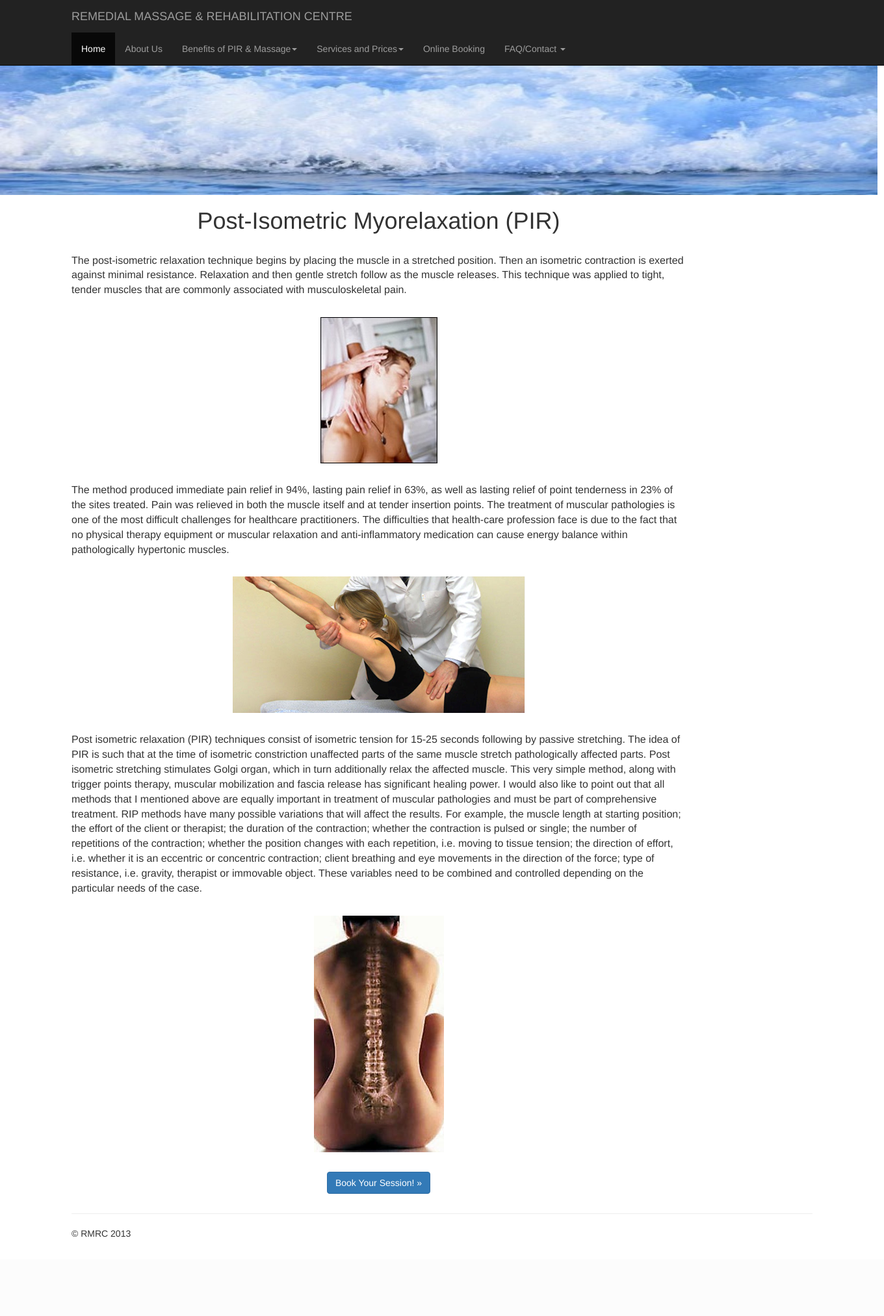
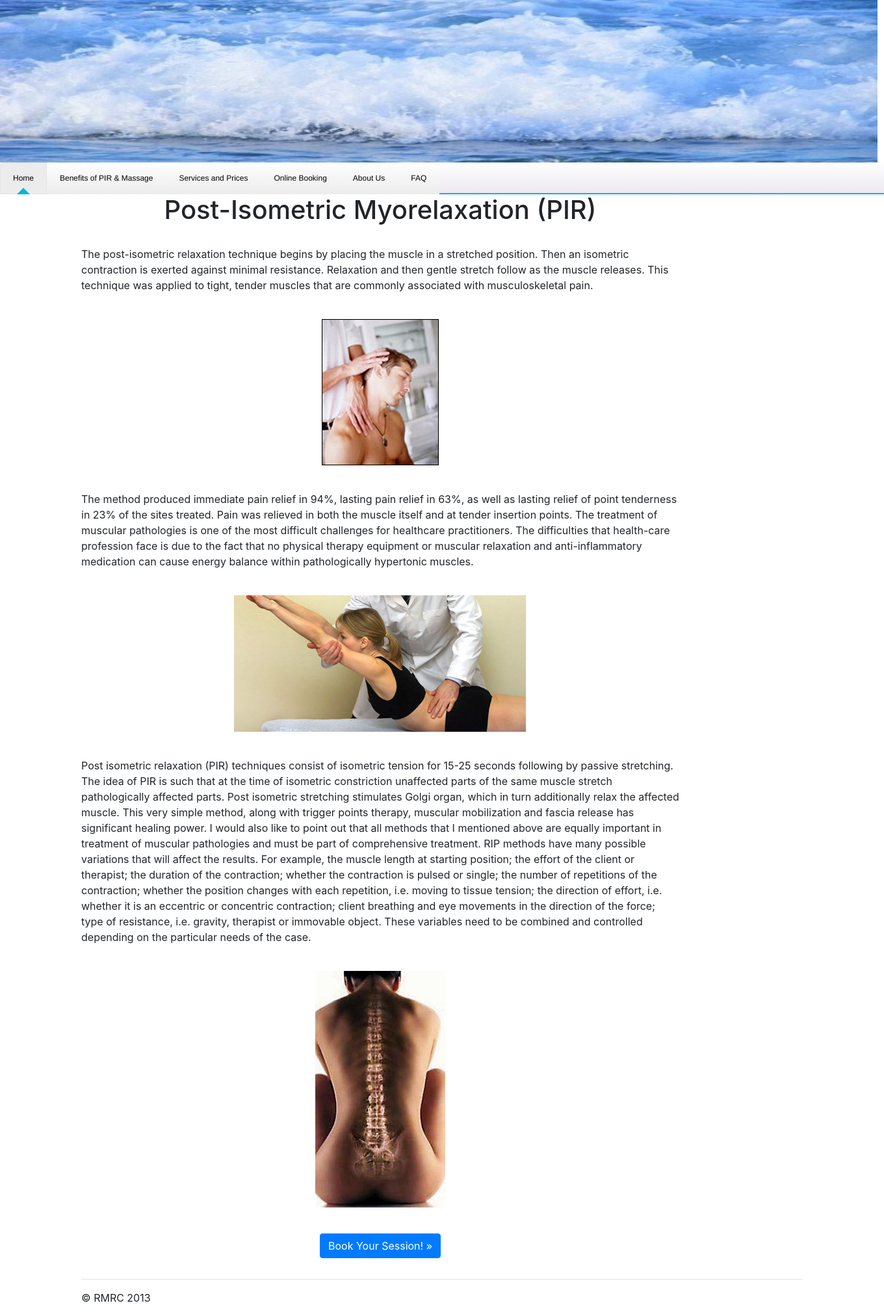
Before and after one commit to nickpunch13/rmrc6, a PHP site: page /benefits.html in a window 1360 px wide. Shown: the whole page at 65% size. Before the commit the page ends 1904 px from the top, so only its background shows below. Run offline with PHP 8.4, Linux system fonts and the light colour scheme; some libraries are stand-ins or nearby versions.

Commit message:
2 new types of menus

```diff
--- a/benefits.html
+++ b/benefits.html
@@ -7,13 +7,14 @@
     <meta name="author" content="">
     <link rel="shortcut icon" href="./assets/ico/favicon.png">
 
-    <title>Remedial Massage & Rehabilitation Center</title>
+    <title>Remedial Massage & Rehabilitation Centre</title>
 
 
     <link href="./dist/css/bootstrap.css" rel="stylesheet">
 
 
-    <link href="jumbotron.css" rel="stylesheet">
+    <link rel='stylesheet' type='text/css' href='styles1.css' />
+	<script src='http://ajax.googleapis.com/ajax/libs/jquery/1.10.2/jquery.min.js'></script>
 
     <!-- HTML5 shim and Respond.js IE8 support of HTML5 elements and media queries -->
     <!--[if lt IE 9]>
@@ -23,53 +24,37 @@
 </head>
 
 <body>
+<img src="./img/yMa2IlRJOOE.jpg" alt='test' width='1350' height='250'>
 
-<div class="navbar navbar-inverse navbar-fixed-top">
-    <div class="container">
-        <div class="navbar-header">
-            <button type="button" class="navbar-toggle" data-toggle="collapse" data-target=".navbar-collapse">
-                <span class="icon-bar"></span>
-                <span class="icon-bar"></span>
-                <span class="icon-bar"></span>
-            </button>
-            <a class="navbar-brand" href="home.html">REMEDIAL MASSAGE & REHABILITATION CENTRE</a>
-        </div>
-        <div class="navbar-collapse collapse">
-            <ul class="nav navbar-nav">
-                <li class="active"><a href="home.html">Home</a></li>
-                <li><a href="about.html">About Us</a></li>
-				<li class="dropdown">
-                    <a href="#" class="dropdown-toggle" data-toggle="dropdown" onmouseover="click()">Benefits of PIR & Massage<b class="caret"></b></a>
-                    <ul class="dropdown-menu">
-                        <li><a href="benefits.html">Benefits of Post - Isometric Myorelaxation</a></li>
-                        <li><a href="why_remedial.html">Types of Massage</a></li>
+<div id='cssmenu'>
+<ul>
+   <li class='active'><a href='home.html'><span>Home</span></a></li>
+   <li class='has-sub'><a href='benefits.html'><span>Benefits of PIR & Massage</span></a>
+      <ul>
+         <li><a href='benefits.html'><span>Benefits of Post - Isometric Myorelaxation</span></a></li>
+         <li class='last'><a href='why_remedial.html'><span>Types of Massage</span></a></li>
       </ul>
    </li>
-				<li class="dropdown">
-                    <a href="#" class="dropdown-toggle" data-toggle="dropdown" onmouseover="click()">Services and Prices<b class="caret"></b></a>
-                    <ul class="dropdown-menu">
-                        <li><a href="services.html">Services</a></li>
-                        <li><a href="hot_deals.html">Hot Deals</a></li>
+   <li class='has-sub'><a href='services.html'><span>Services and Prices</span></a>
+      <ul>
+         <li><a href='services.html'><span>Services</span></a></li>
+         <li class='last'><a href='hot_deals.html'><span>Hot Deals</span></a></li>
       </ul>
    </li>
-				<li><a href="http://tompit.appointy.com">Online Booking</a></li>
-                <li class="dropdown">
-                    <a href="#" class="dropdown-toggle" data-toggle="dropdown" onmouseover="click()">FAQ/Contact <b class="caret"></b></a>
-                    <ul class="dropdown-menu">
-						<li><a href="contact.html">Contact Us</a></li>
-                        <li><a href="faq.html">Frequently Asked Questions</a></li>
-                        <li><a href="Historyformdownload.docx">Download Health History Report</a></li>
+   <li><a href='http://tompit.appointy.com'><span>Online Booking</span></a></li>
+   <li class='has-sub'><a href='about.html'><span>About Us</span></a>
+      <ul>
+         <li class='last'><a href='contact.html'><span>Contact Us</span></a></li>
+      </ul>
+   </li>
+   <li class='has-sub last'><a href='faq.html'><span>FAQ</span></a>
+      <ul>
+         <li><a href='faq.html'><span>Frequently Asked Questions</span></a></li>
+         <li class='last'><a href='Historyformdownload.docx'><span>Download Health History Form</span></a></li>
       </ul>
    </li>
 </ul>
-
-            <form class="navbar-form navbar-right">
-
-        </div><!--/.navbar-collapse -->
 </div>
-</div>
-
-<img src="./img/yMa2IlRJOOE.jpg" alt='test' width='1350' height='250'>
 
 <div class="container">
 
--- /dev/null
+++ b/styles1.css
@@ -0,0 +1,158 @@
+#cssmenu ul,
+#cssmenu li,
+#cssmenu span,
+#cssmenu a {
+  margin: 0;
+  padding: 0;
+  position: relative;
+}
+#cssmenu {
+  height: 49px;
+  border-radius: 5px 5px 0 0;
+  -moz-border-radius: 5px 5px 0 0;
+  -webkit-border-radius: 5px 5px 0 0;
+  background: #fefefe;
+  background: -moz-linear-gradient(top, #fefefe 0%, #eee9f0 100%);
+  background: -webkit-gradient(linear, left top, left bottom, color-stop(0%, #fefefe), color-stop(100%, #eee9f0));
+  background: -webkit-linear-gradient(top, #fefefe 0%, #eee9f0 100%);
+  background: -o-linear-gradient(top, #fefefe 0%, #eee9f0 100%);
+  background: -ms-linear-gradient(top, #fefefe 0%, #eee9f0 100%);
+  background: linear-gradient(top, #fefefe 0%, #eee9f0 100%);
+  border-bottom: 2px solid #00b8d9;
+  width: auto;
+}
+#cssmenu:after,
+#cssmenu ul:after {
+  content: '';
+  display: block;
+  clear: both;
+}
+#cssmenu a {
+  background: #fefefe;
+  background: -moz-linear-gradient(top, #fefefe 0%, #ececec 100%);
+  background: -webkit-gradient(linear, left top, left bottom, color-stop(0%, #fefefe), color-stop(100%, #ececec));
+  background: -webkit-linear-gradient(top, #fefefe 0%, #ececec 100%);
+  background: -o-linear-gradient(top, #fefefe 0%, #ececec 100%);
+  background: -ms-linear-gradient(top, #fefefe 0%, #ececec 100%);
+  background: linear-gradient(top, #fefefe 0%, #ececec 100%);
+  color: #000;
+  display: inline-block;
+  font-family: Helvetica, Arial, Verdana, sans-serif;
+  font-size: 12px;
+  line-height: 49px;
+  padding: 0 20px;
+  text-decoration: none;
+}
+#cssmenu ul {
+  list-style: none;
+}
+#cssmenu > ul {
+  float: left;
+}
+#cssmenu > ul > li {
+  float: left;
+}
+#cssmenu > ul > li > a {
+  color: #000;
+  font-size: 12px;
+}
+#cssmenu > ul > li:hover:after {
+  content: '';
+  display: block;
+  width: 0;
+  height: 0;
+  position: absolute;
+  left: 50%;
+  bottom: 0;
+  border-left: 10px solid transparent;
+  border-right: 10px solid transparent;
+  border-bottom: 10px solid #00b8d9;
+  margin-left: -10px;
+}
+#cssmenu > ul > li:first-child > a {
+  border-radius: 5px 0 0 0;
+  -moz-border-radius: 5px 0 0 0;
+  -webkit-border-radius: 5px 0 0 0;
+}
+#cssmenu > ul > li.active:after {
+  content: '';
+  display: block;
+  width: 0;
+  height: 0;
+  position: absolute;
+  left: 50%;
+  bottom: 0;
+  border-left: 10px solid transparent;
+  border-right: 10px solid transparent;
+  border-bottom: 10px solid #00b8d9;
+  margin-left: -10px;
+}
+#cssmenu > ul > li.active > a {
+  -moz-box-shadow: inset 0 0 2px rgba(0, 0, 0, 0.1);
+  -webkit-box-shadow: inset 0 0 2px rgba(0, 0, 0, 0.1);
+  box-shadow: inset 0 0 2px rgba(0, 0, 0, 0.1);
+  background: #ececec;
+  background: -moz-linear-gradient(top, #ececec 0%, #ffeeff ef 100%);
+  background: -webkit-gradient(linear, left top, left bottom, color-stop(0%, #ececec), color-stop(100%, #ffeeff ef));
+  background: -webkit-linear-gradient(top, #ececec 0%, #ffeeff ef 100%);
+  background: -o-linear-gradient(top, #ececec 0%, #ffeeff ef 100%);
+  background: -ms-linear-gradient(top, #ececec 0%, #ffeeff ef 100%);
+  background: linear-gradient(top, #ececec 0%, #ffeeff ef 100%);
+}
+#cssmenu > ul > li:hover > a {
+  background: #ececec;
+  background: -moz-linear-gradient(top, #ececec 0%, #ffeeff ef 100%);
+  background: -webkit-gradient(linear, left top, left bottom, color-stop(0%, #ececec), color-stop(100%, #ffeeff ef));
+  background: -webkit-linear-gradient(top, #ececec 0%, #ffeeff ef 100%);
+  background: -o-linear-gradient(top, #ececec 0%, #ffeeff ef 100%);
+  background: -ms-linear-gradient(top, #ececec 0%, #ffeeff ef 100%);
+  background: linear-gradient(top, #ececec 0%, #ffeeff ef 100%);
+  -moz-box-shadow: inset 0 0 2px rgba(0, 0, 0, 0.1);
+  -webkit-box-shadow: inset 0 0 2px rgba(0, 0, 0, 0.1);
+  box-shadow: inset 0 0 2px rgba(0, 0, 0, 0.1);
+}
+#cssmenu .has-sub {
+  z-index: 1;
+}
+#cssmenu .has-sub:hover > ul {
+  display: block;
+}
+#cssmenu .has-sub ul {
+  display: none;
+  position: absolute;
+  width: 200px;
+  top: 100%;
+  left: 0;
+}
+#cssmenu .has-sub ul li {
+  *margin-bottom: -1px;
+}
+#cssmenu .has-sub ul li a {
+  background: #00b8d9;
+  border-bottom: 1px dotted #0ddaff;
+  filter: none;
+  font-size: 11px;
+  display: block;
+  line-height: 120%;
+  padding: 10px;
+  color: #ffffff;
+}
+#cssmenu .has-sub ul li:hover a {
+  background: #008da6;
+}
+#cssmenu .has-sub .has-sub:hover > ul {
+  display: block;
+}
+#cssmenu .has-sub .has-sub ul {
+  display: none;
+  position: absolute;
+  left: 100%;
+  top: 0;
+}
+#cssmenu .has-sub .has-sub ul li a {
+  background: #008da6;
+  border-bottom: 1px dotted #0ddaff;
+}
+#cssmenu .has-sub .has-sub ul li a:hover {
+  background: #00778d;
+}
```
Also changed, not shown: home.html (+25 -39 lines), hot_deals.html (+24 -39 lines), index.php (+26 -40 lines), services.html (+24 -39 lines), styles.css (added, +142 -0 lines), why_remedial.html (+24 -39 lines), images/grad_dark.png (added). Lines whose indentation alone changed are shown as unchanged.
